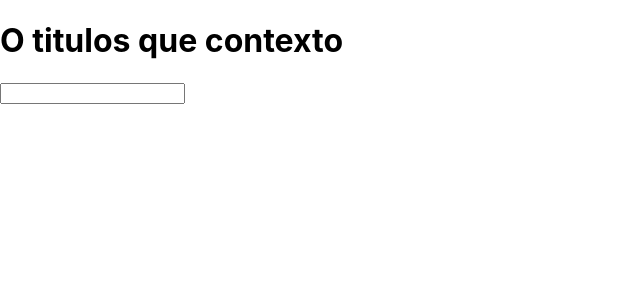
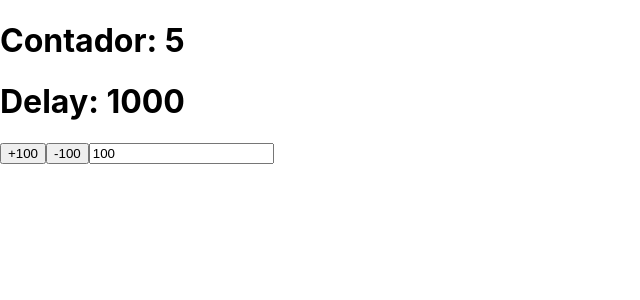
Before and after one commit to lumendes02/react-projeto-hooks, a React (Create React App) app: page / in a window 1280 px wide. Shown: the top 300 px of the page, without its empty margins (0-640 px from the left). Built offline with nearby package versions, Linux system fonts and the light colour scheme.

Commit message:
proprio Hook

```diff
--- a/src/App.js
+++ b/src/App.js
@@ -2,70 +2,39 @@ import P from 'prop-types';
 import React, { createContext, useContext, useEffect, useMemo, useReducer, useRef, useState } from 'react';
 import './App.css';
 
-// action.js
-export const actions = {
-  CHANGE_TITLE: 'CHANGE_TITLE',
-}
+const useMyHook = (cb, delay = 1000) => {
+  const savedCb = useRef();
 
-// data.js
-export const globalState = {
-  title: 'O titulos que contexto',
-  body: 'body do contexto',
-  counter: 0,
-}
+  useEffect(() => {
+    savedCb.current = cb;
+  }, [cb])
 
-// reducer.js
-export const reducer = (state,action) => {
-  switch(action.type) {
-    case actions.CHANGE_TITLE: {
-      console.log('muda titulo')
-      return {...state, title: action.payload}
-    }
-    default:
-      console.log();
-  }
-  return {...state}
-}
+  useEffect(() => {
+    const interval = setInterval(() => {
+      savedCb.current();
+    }, delay);
 
-// AppContext
-export const Context = createContext();
-export const AppContext = ({children}) => {
-  const [state, dispatch] = useReducer(reducer, globalState);
-
-  const changeTitle = (payload) => {
-    dispatch({type: actions.CHANGE_TITLE, payload})
-  }
-
-  return <Context.Provider value={{state, changeTitle}}>{children}</Context.Provider>
-};
-
-AppContext.propTypes = {
-  children: P.node,
-};
-
-// h1/index.jsx
-export const H1 = () => {
-  const context = useContext(Context);
-  const inputRef = useRef();
-
-  return (
-    <>
-      <h1 onClick={()=> context.changeTitle(inputRef.current.value)}>
-        {context.state.title}
-      </h1>
-      <input type='text' ref={inputRef}></input>
-    </>
-  )
+    return () => clearInterval(interval);
+  }, [delay]);
 }
 
 // app.jsx
 function App() {
+  const [counter,setCounter] = useState(0);
+  const [delay, setDelay] = useState(1000);
+  const [incrementor, setIncrementor] = useState(100)
+
+  useMyHook(() => setCounter((c) => c + 1), delay);
+
   return (
-    <AppContext>
-      <div>
-        <H1></H1>
-      </div>
-    </AppContext>
+    <div>
+      <h1>Contador: {counter}</h1>
+      <h1>Delay: {delay}</h1>
+      <button onClick={() => {setDelay((d) => d + incrementor)}}>+{incrementor}</button>
+      <button onClick={() => {setDelay((d) => d - incrementor)}}>-{incrementor}</button>
+      <input type="number" value={incrementor}
+      onChange={(e) => setIncrementor(Number(e.target.value))}></input>
+    </div>
   )
 }
 
```
